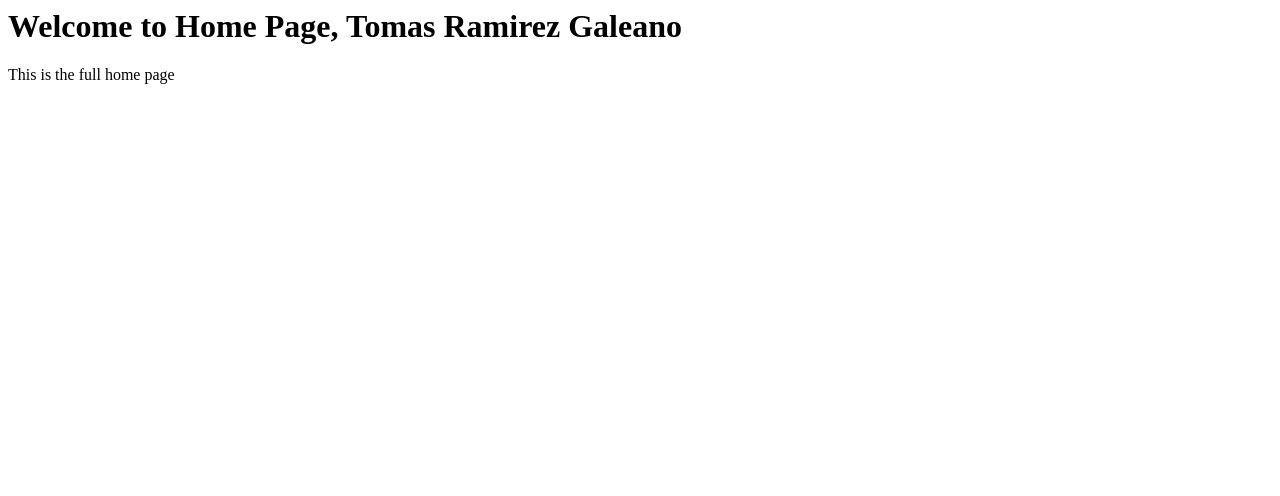
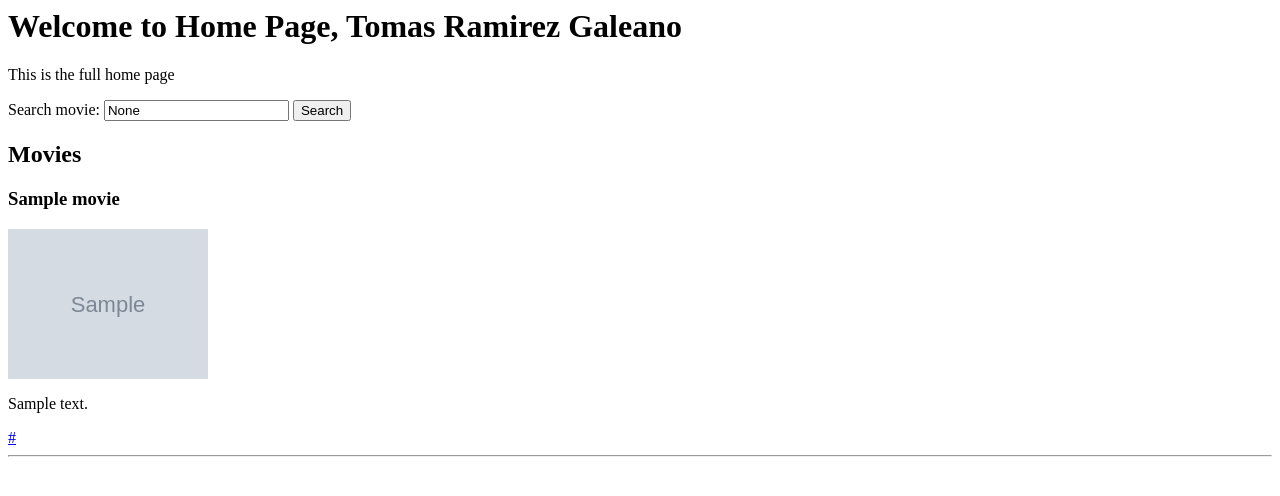
Before and after one commit to Unbot2313/moviereviews, a Django app: page / in a window 1280 px wide. Shown: the top 496 px of the page. Run offline with Django 5.2, Linux system fonts and the light colour scheme; tables that the repository leaves empty hold one stand-in row (values such as "Sample post"); grey boxes marked "Sample" are stand-in pictures.

Commit message:
feature: movie list and search

```diff
--- a/movie/templates/home.html
+++ b/movie/templates/home.html
@@ -1,2 +1,20 @@
 <h1>Welcome to Home Page, {{ name }}</h1>
 <p>This is the full home page</p>
+
+<form method="GET">
+    <label>Search movie:</label>
+    <input type="text" name="searchMovie" value="{{ searchTerm }}">
+    <input type="submit" value="Search">
+</form>
+
+<h2>Movies</h2>
+
+{% for movie in movies %}
+    <h3>{{ movie.title }}</h3>
+    <img src="{{ movie.image.url }}" alt="{{ movie.title }}" width="200">
+    <p>{{ movie.description }}</p>
+    {% if movie.url %}
+        <a href="{{ movie.url }}">{{ movie.url }}</a>
+    {% endif %}
+    <hr>
+{% endfor %}
--- a/movie/views.py
+++ b/movie/views.py
@@ -1,8 +1,19 @@
 from django.shortcuts import render
+
+from .models import Movie
 
 
 def home(request):
-    return render(request, 'home.html', {'name': 'Tomas Ramirez Galeano'})
+    searchTerm = request.GET.get('searchMovie')
+    if searchTerm:
+        movies = Movie.objects.filter(title__icontains=searchTerm)
+    else:
+        movies = Movie.objects.all()
+    return render(request, 'home.html', {
+        'name': 'Tomas Ramirez Galeano',
+        'searchTerm': searchTerm,
+        'movies': movies,
+    })
 
 
 def about(request):
```
